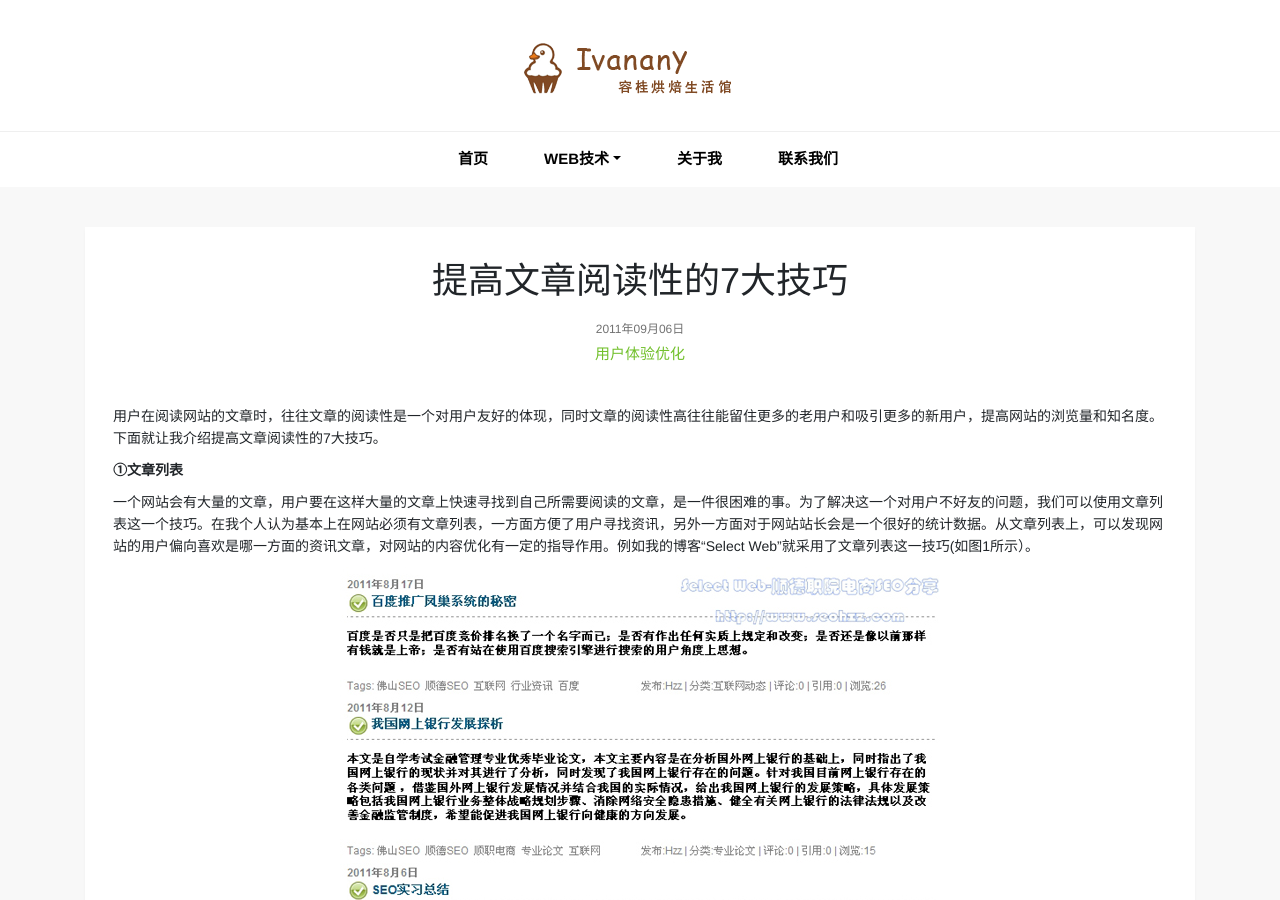
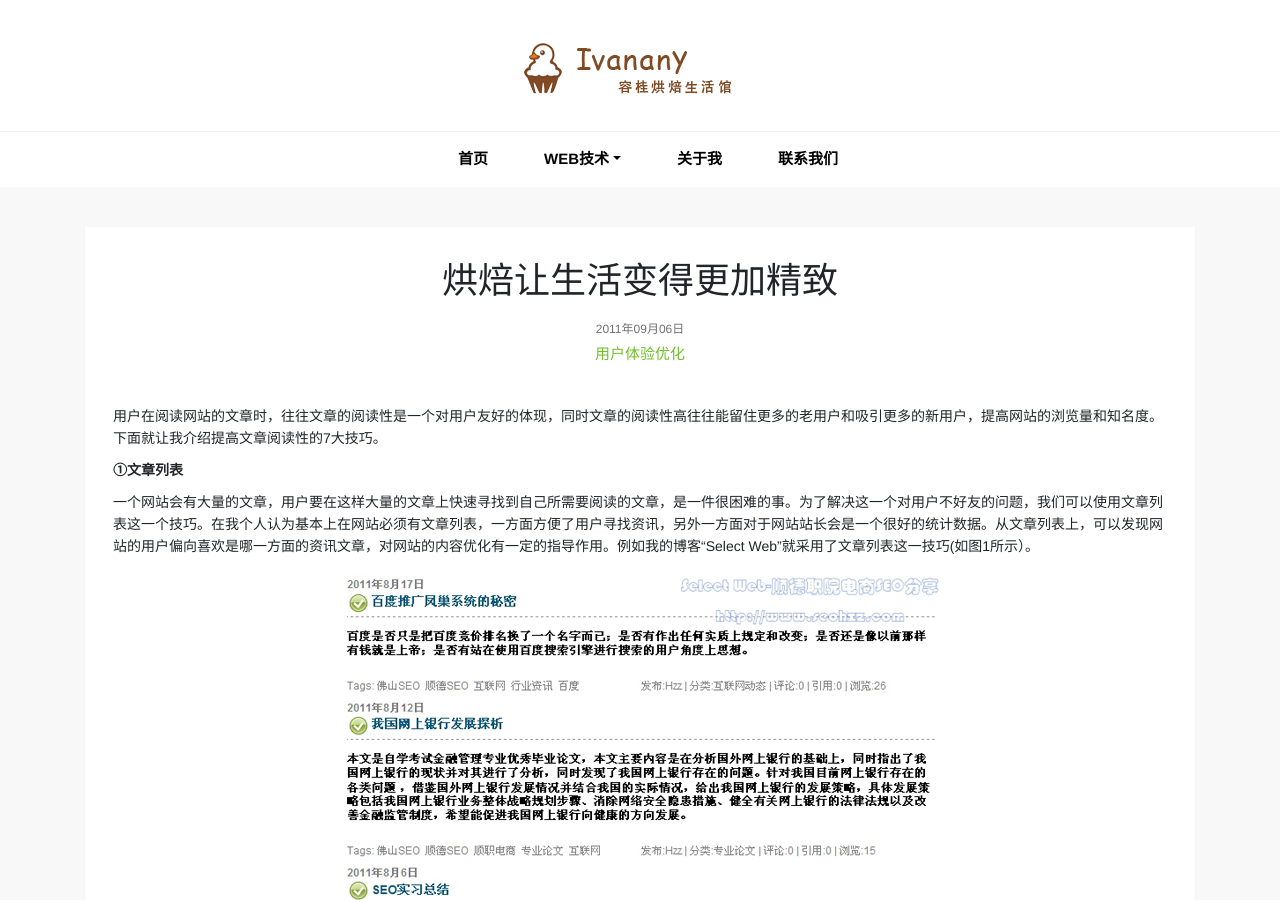
Before and after one commit to Ivanany/Ivanany.github.io, a Jekyll site: the page built from ueo/_posts/2011-09-06-web-read-skill.html, in a window 1280 px wide and 900 px high. Built offline with Jekyll 4.4.1, drawn with Linux system fonts in a browser that asks for light colours; comment, search, counter and statistics services are not loaded.

Commit message:
Update 2011-09-06-web-read-skill.html

```diff
--- a/ueo/_posts/2011-09-06-web-read-skill.html
+++ b/ueo/_posts/2011-09-06-web-read-skill.html
@@ -3,7 +3,7 @@ layout: article
 permalink: /ueo/web-read-skill.html
 type-en: ueo
 image: web-read-skill
-title: 提高文章阅读性的7大技巧
+title: 烘焙让生活变得更加精致
 keywords: 用户体验优化
 description: 文章的阅读性是一个对用户友好的体现，熟练运用提高文章阅读性的7大技巧可以留住更多的老用户和吸引更多的新用户，同时也能提高网站浏览量和知名度。
 ---
```
